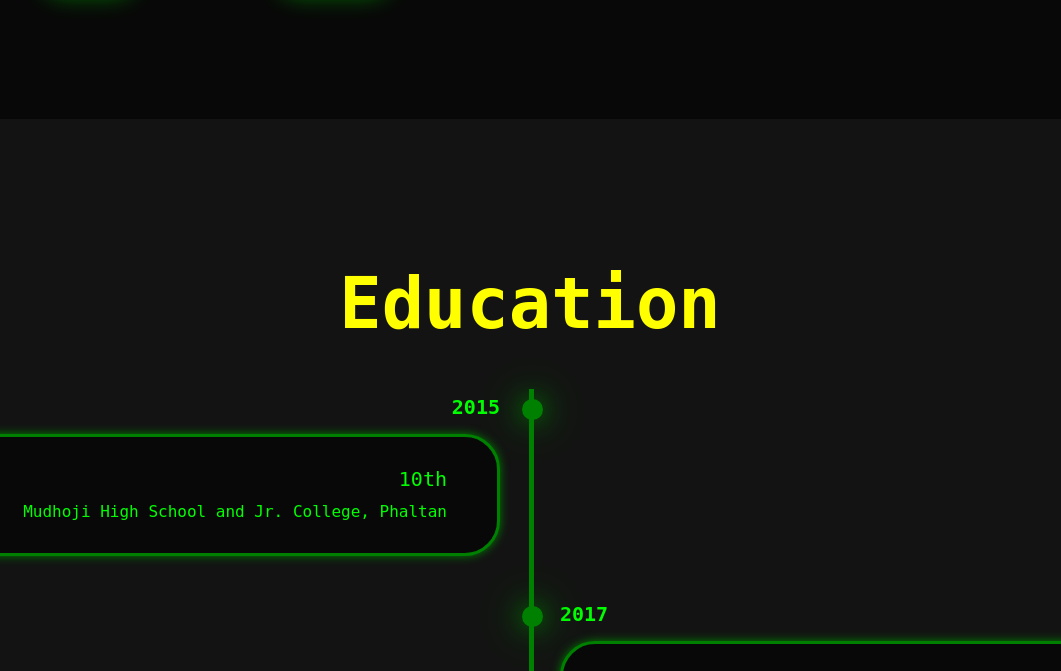
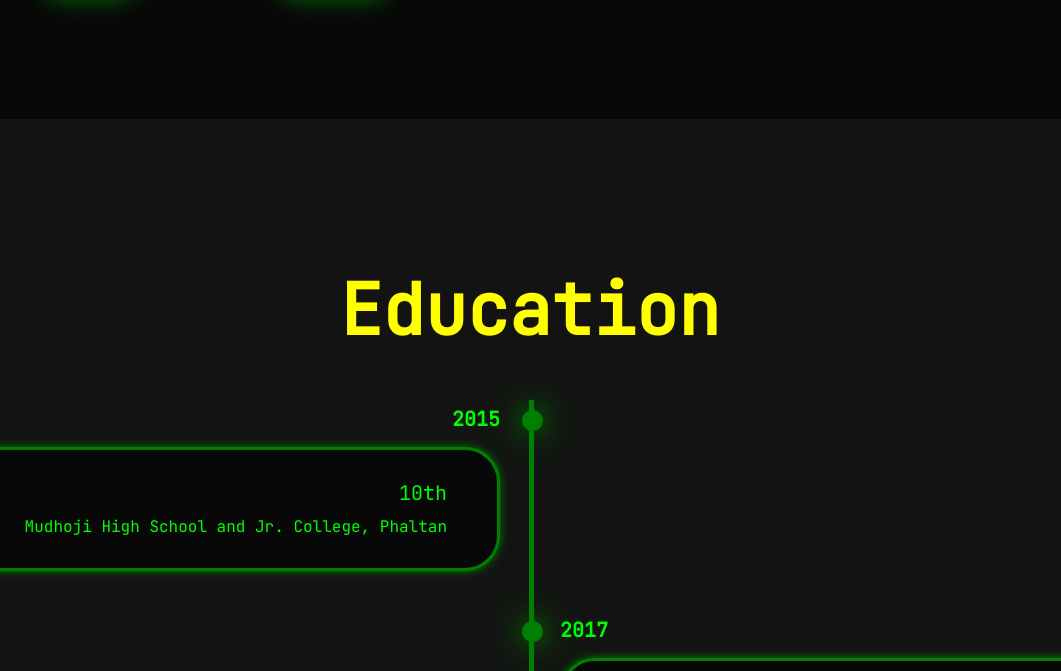
Before and after one commit to aameensiddiqui/aameensiddiqui.github.io, a plain HTML site: page index.html in a window 1280 px wide. Shown: the part 681-1352 px from the top of the page, without its empty margins (110-1171 px from the left). Drawn offline with nearby package versions, Linux system fonts and the light colour scheme.

Commit message:
resume change, font issue fixed

```diff
--- a/css/style.css
+++ b/css/style.css
@@ -7,7 +7,7 @@
   outline: none;
   scroll-behavior: auto;
   /* font-family: "Poppins", "sans-serif"; */
-  font-family: "monospace";
+  font-family:  "JetBrains Mono", monospace;
   /* font-family: "courier new"; */
 }
 :root {
--- a/index.html
+++ b/index.html
@@ -4,6 +4,7 @@
     <meta charset="UTF-8" />
     <meta name="viewport" content="width=device-width, initial-scale=1.0" />
     <title>Amin Siddiqui</title>
+    <link href="https://fonts.googleapis.com/css2?family=JetBrains+Mono&display=swap" rel="stylesheet">
     <link rel="stylesheet" href="css/style.css" type="text/css" />
     <link
       href="https://unpkg.com/boxicons@2.1.4/css/boxicons.min.css"
```
Also changed, not shown: 1 other file.
